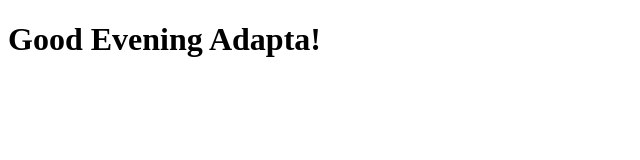
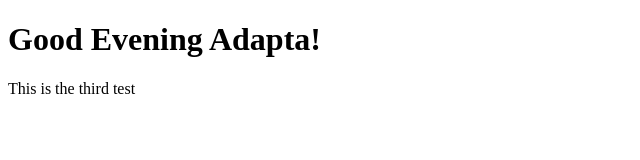
Before and after one commit to quendp/lessons, a plain HTML site: page test.html in a window 1280 px wide. Shown: the whole page, without its empty margins (0-640 px from the left). Drawn offline with Linux system fonts and the light colour scheme.

Commit message:
Third test

```diff
--- a/test.html
+++ b/test.html
@@ -10,5 +10,8 @@
     <h1>
         Good Evening Adapta!
     </h1>
+    <p>
+        This is the third test
+    </p>
 </body>
 </html>
```
